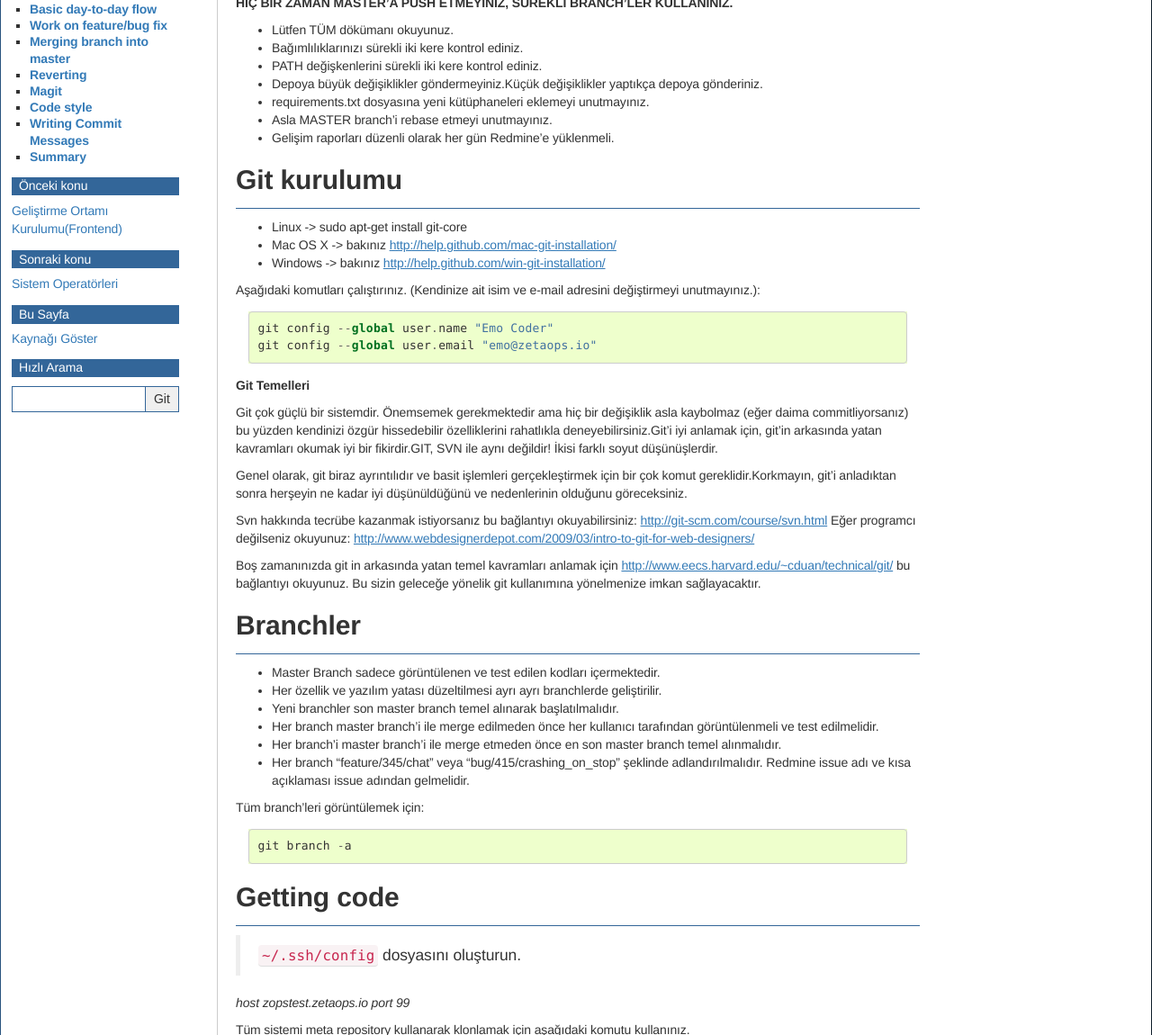
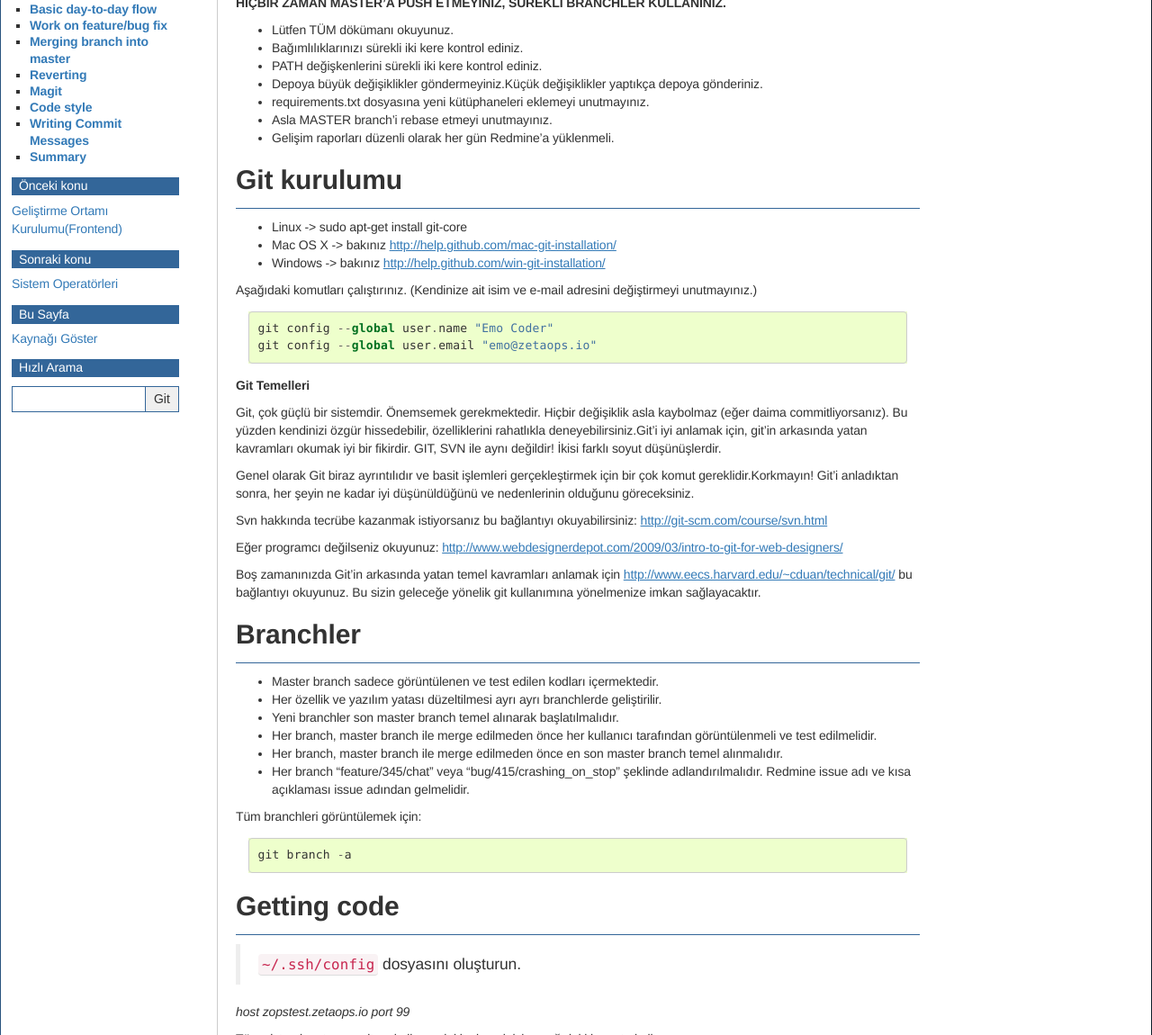
Before and after one commit to zetaops/ulakbus.org, a Sphinx documentation site: the page built from source/git_workflow.rst, in a window 1280 px wide and 1400 px high. Shown: the part 250-1400 px from the top of the window at 90% size. Built offline with Sphinx 7.4.7, drawn with Linux system fonts in a browser that asks for light colours; nearby versions of some CDN libraries; library files that are not in the unit come from our copies; pages that are not in the unit, such as notebooks, are missing from menus; some of the changed text lies outside the part shown.

Commit message:
changes made

```diff
--- a/source/git_workflow.rst
+++ b/source/git_workflow.rst
@@ -2,7 +2,7 @@
 Git İş-Akışı
 ++++++++++++
 
-**HİÇ BİR ZAMAN MASTER'A PUSH ETMEYİNİZ, SÜREKLİ BRANCH'LER KULLANINIZ.**
+**HİÇBİR ZAMAN MASTER'A PUSH ETMEYİNİZ, SÜREKLİ BRANCHLER KULLANINIZ.**
 
 * Lütfen TÜM dökümanı okuyunuz.
 
@@ -16,7 +16,7 @@ Git İş-Akışı
 
 * Asla MASTER branch'i rebase etmeyi unutmayınız.
 
-* Gelişim raporları düzenli olarak her gün Redmine'e yüklenmeli.
+* Gelişim raporları düzenli olarak her gün Redmine'a yüklenmeli.
 
 ----------------
 **Git kurulumu**
@@ -28,7 +28,7 @@ Git İş-Akışı
 
 * Windows ->     bakınız http://help.github.com/win-git-installation/
 
-Aşağıdaki komutları çalıştırınız. (Kendinize ait isim ve e-mail adresini değiştirmeyi unutmayınız.):
+Aşağıdaki komutları çalıştırınız. (Kendinize ait isim ve e-mail adresini değiştirmeyi unutmayınız.)
 
 ::
 
@@ -38,34 +38,34 @@ Aşağıdaki komutları çalıştırınız. (Kendinize ait isim ve e-mail adresi
 
 **Git Temelleri**
 
-Git çok güçlü bir sistemdir. Önemsemek gerekmektedir ama hiç bir değişiklik asla kaybolmaz (eğer daima commitliyorsanız) bu yüzden kendinizi özgür hissedebilir özelliklerini rahatlıkla deneyebilirsiniz.Git'i iyi anlamak için, git'in arkasında yatan kavramları okumak iyi bir fikirdir.GIT, SVN ile aynı değildir! İkisi farklı soyut düşünüşlerdir.
+Git, çok güçlü bir sistemdir. Önemsemek gerekmektedir. Hiçbir değişiklik asla kaybolmaz (eğer daima commitliyorsanız). Bu yüzden kendinizi özgür hissedebilir, özelliklerini rahatlıkla deneyebilirsiniz.Git'i iyi anlamak için, git'in arkasında yatan kavramları okumak iyi bir fikirdir. GIT, SVN ile aynı değildir! İkisi farklı soyut düşünüşlerdir.
 
-Genel olarak, git biraz ayrıntılıdır ve basit işlemleri gerçekleştirmek için bir çok komut gereklidir.Korkmayın, git'i anladıktan sonra herşeyin ne kadar iyi düşünüldüğünü ve nedenlerinin olduğunu göreceksiniz.
+Genel olarak Git biraz ayrıntılıdır ve basit işlemleri gerçekleştirmek için bir çok komut gereklidir.Korkmayın! Git'i anladıktan sonra, her şeyin ne kadar iyi düşünüldüğünü ve nedenlerinin olduğunu göreceksiniz.
 
 Svn hakkında tecrübe kazanmak istiyorsanız bu bağlantıyı okuyabilirsiniz: http://git-scm.com/course/svn.html
+
 Eğer programcı değilseniz okuyunuz: http://www.webdesignerdepot.com/2009/03/intro-to-git-for-web-designers/
 
-Boş zamanınızda git in arkasında yatan temel kavramları anlamak için http://www.eecs.harvard.edu/~cduan/technical/git/ bu bağlantıyı okuyunuz. Bu sizin geleceğe yönelik git kullanımına yönelmenize imkan sağlayacaktır.
+Boş zamanınızda Git'in arkasında yatan temel kavramları anlamak için http://www.eecs.harvard.edu/~cduan/technical/git/ bu bağlantıyı okuyunuz. Bu sizin geleceğe yönelik git kullanımına yönelmenize imkan sağlayacaktır.
 
+-------------
+**Branchler**
+-------------
 
-------------
-**Branchler**
-------------
-
-* Master Branch sadece görüntülenen ve test edilen kodları içermektedir.
+* Master branch sadece görüntülenen ve test edilen kodları içermektedir.
 
 * Her özellik ve yazılım yatası düzeltilmesi ayrı ayrı branchlerde geliştirilir.
 
 * Yeni branchler son master branch temel alınarak başlatılmalıdır.
 
-* Her branch master branch'i ile merge edilmeden önce her kullanıcı tarafından görüntülenmeli ve test edilmelidir.
+* Her branch, master branch ile merge edilmeden önce her kullanıcı tarafından görüntülenmeli ve test edilmelidir.
 
-* Her branch'i master branch'i ile merge etmeden önce en son master branch temel alınmalıdır.
+* Her branch, master branch ile merge edilmeden önce en son master branch temel alınmalıdır.
 
 * Her branch “feature/345/chat” veya “bug/415/crashing_on_stop” şeklinde adlandırılmalıdır. Redmine issue adı ve kısa açıklaması issue adından gelmelidir.
 
 
-Tüm branch'leri görüntülemek için:
+Tüm branchleri görüntülemek için:
 
 ::
 
@@ -100,7 +100,7 @@ Eğer local ve uzak repoların durumunu anlamakta zorluk çekiyorsanız:
     gitk --all		            # yes, it’s not a typo - it’s a tool called gitK
     tig                         #you can also use tig from console. apt-get install tig, you can use SourceTree for mac if you are Mac coder
 
-yeni branch yaratmak için:
+Yeni branch yaratmak için:
 
 ::
 
@@ -140,19 +140,17 @@ Programlamadan önceki hazırlık:
 
 Düzenleme ve commitleme döngüsünü gerektiği kadar tekrar ediniz, hazırlayınız ve servise push ediniz.
 
-
-
-
 ::
 
     git pull origin feature/some-feature	# make sure that push will be successful
-					                        # by ensuring that local changes
+                                            # by ensuring that local changes
                                             # are applicable on top of the
                                             # latest code; may result in conflicts
 
     git pull --rebase origin master         # rebase with master
     git push origin feature/some-feature	# pushes local changes to server, push may be
                                             # rejected if you haven't done previous step
+
 ------------------------------
 **Merging branch into master**
 ------------------------------
@@ -164,7 +162,7 @@ Düzenleme ve commitleme döngüsünü gerektiği kadar tekrar ediniz, hazırlay
 
     git checkout feature/some-feature
     git rebase master       				# it ensure that following merge will be 								# successful AND that all merge conflicts are
-                                            # handled in feature branch, not master
+                                           # handled in feature branch, not master
     git checkout master
     git merge --no-ff feature/some-feature		# use of --no-ff will ensure that merge
                                                 # is visible in history graph as a
@@ -172,9 +170,7 @@ Düzenleme ve commitleme döngüsünü gerektiği kadar tekrar ediniz, hazırlay
 
     git push origin master		            # push changes to origin master( on the server )
 
-
 EĞER NE YAPTIĞINIZIN FARKINDA DEĞİLSENİZ, BU KODLARDAN UZAK DURMANIZI ÖNERİRİZ.
-
 
 ::
 
@@ -201,9 +197,11 @@ http://philjackson.github.com/magit/
 Not: Magit sizin ihtiyacınızın olduğu kadar fonksiyoneldir, ama bazen Git'i komut satırından kullanmak akıllıcadır! (örn *git merge --no-ff* komutunu magitte kullanmak mümkün değildir.)
 
 Okuyunuz:
+
 http://philjackson.github.com/magit/magit.html
 
 Eğer hala öğrenmek istiyorsanız:
+
 http://daemianmack.com/magit-cheatsheet.html
 
 --------------
@@ -211,8 +209,11 @@ http://daemianmack.com/magit-cheatsheet.html
 --------------
 
 Gereksiz boşluklara dikkat ediniz.
+
 Boşlukları ve tabları karıştırmayınız.
+
 80 karakterden daha uzun satırlar kullanmayınız.
+
 Python kodları için harfiyen PEP8 kurallarını takip edin ve uygulayın.
 
 ---------------------------
```
